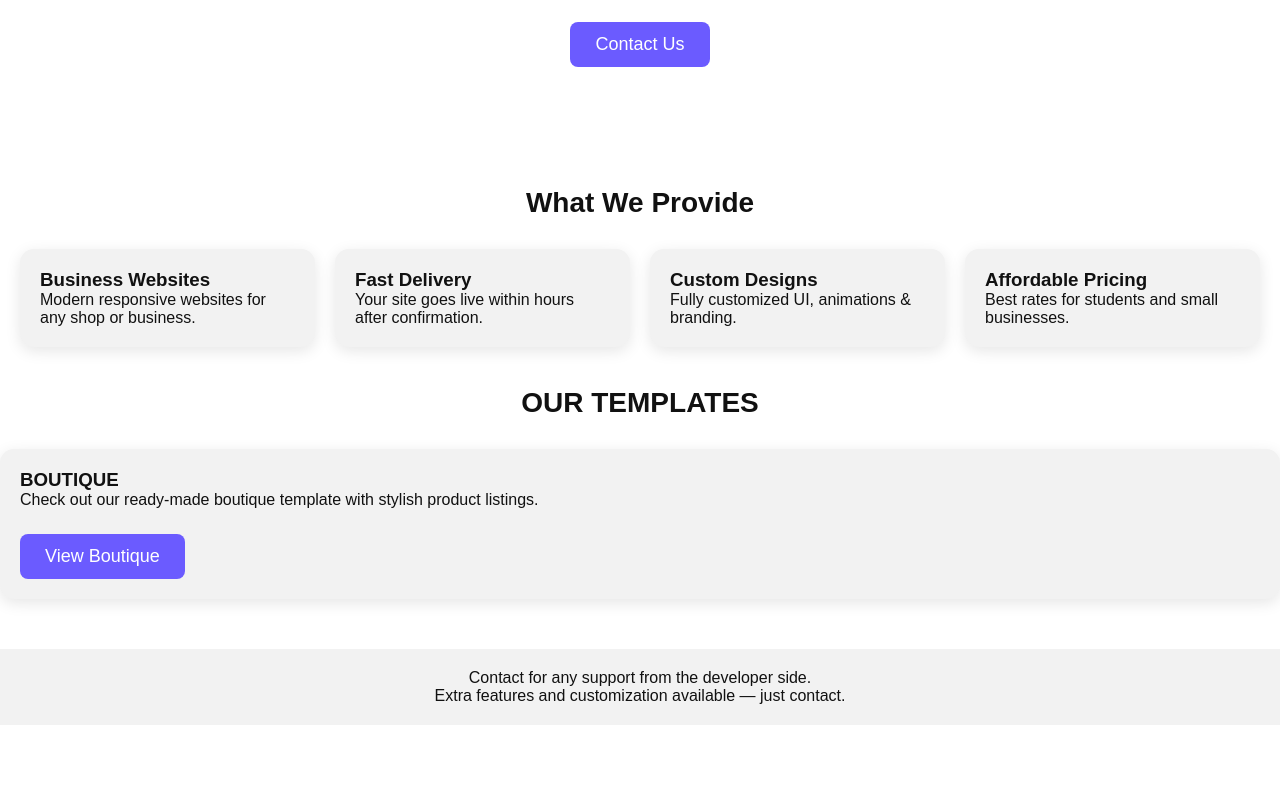
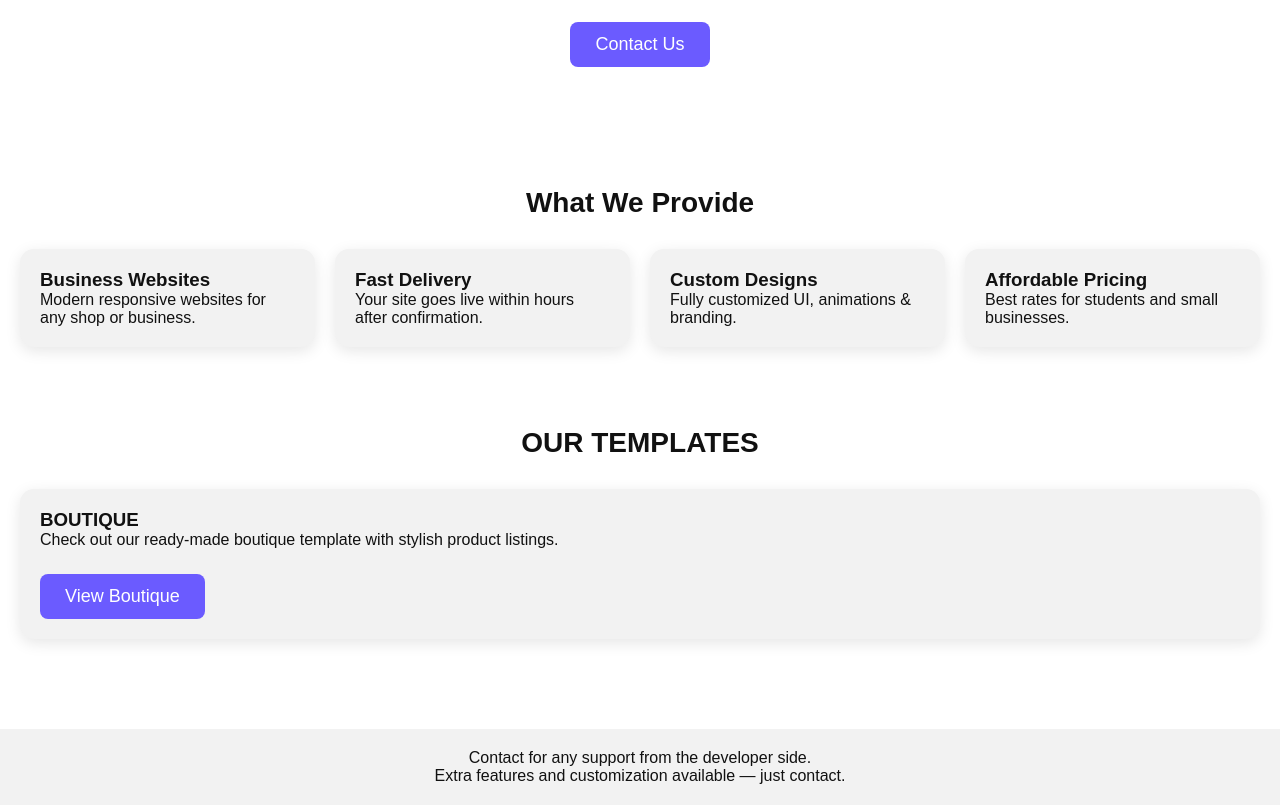
Before and after one commit to jarviss4334/ligga-site, a website: page public/index.html in a window 1280 px wide. Shown: the part 219-1024 px from the top of the page. Before the commit the page ends 944 px from the top, so only its background shows below. Drawn offline with Linux system fonts and the light colour scheme.

Commit message:
Update style.css

```diff
--- a/public/style.css
+++ b/public/style.css
@@ -178,3 +178,8 @@ footer {
 .page-fade.loaded {
   opacity: 1;
 }
+
+
+.templates {
+    padding: 40px 20px;
+}
```
